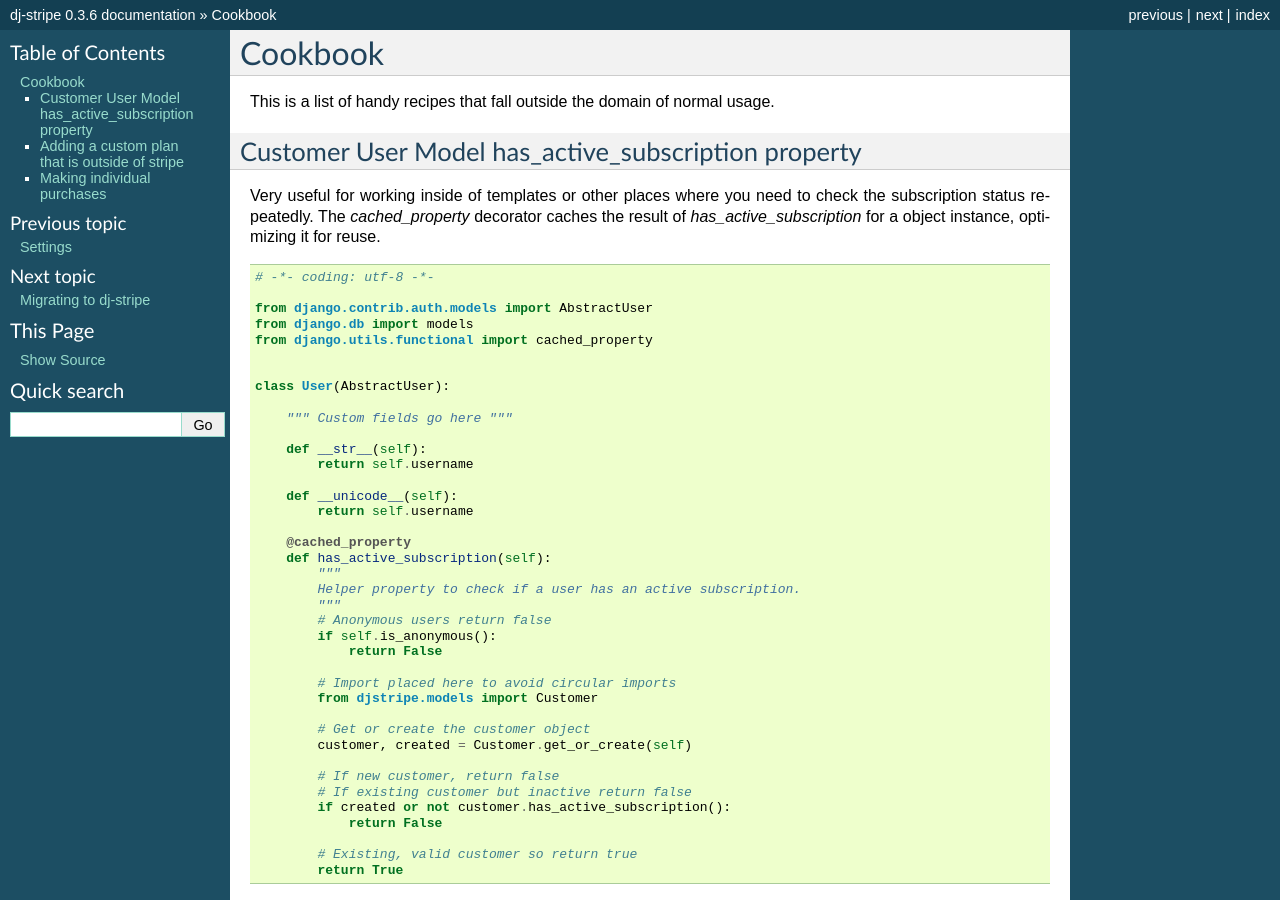
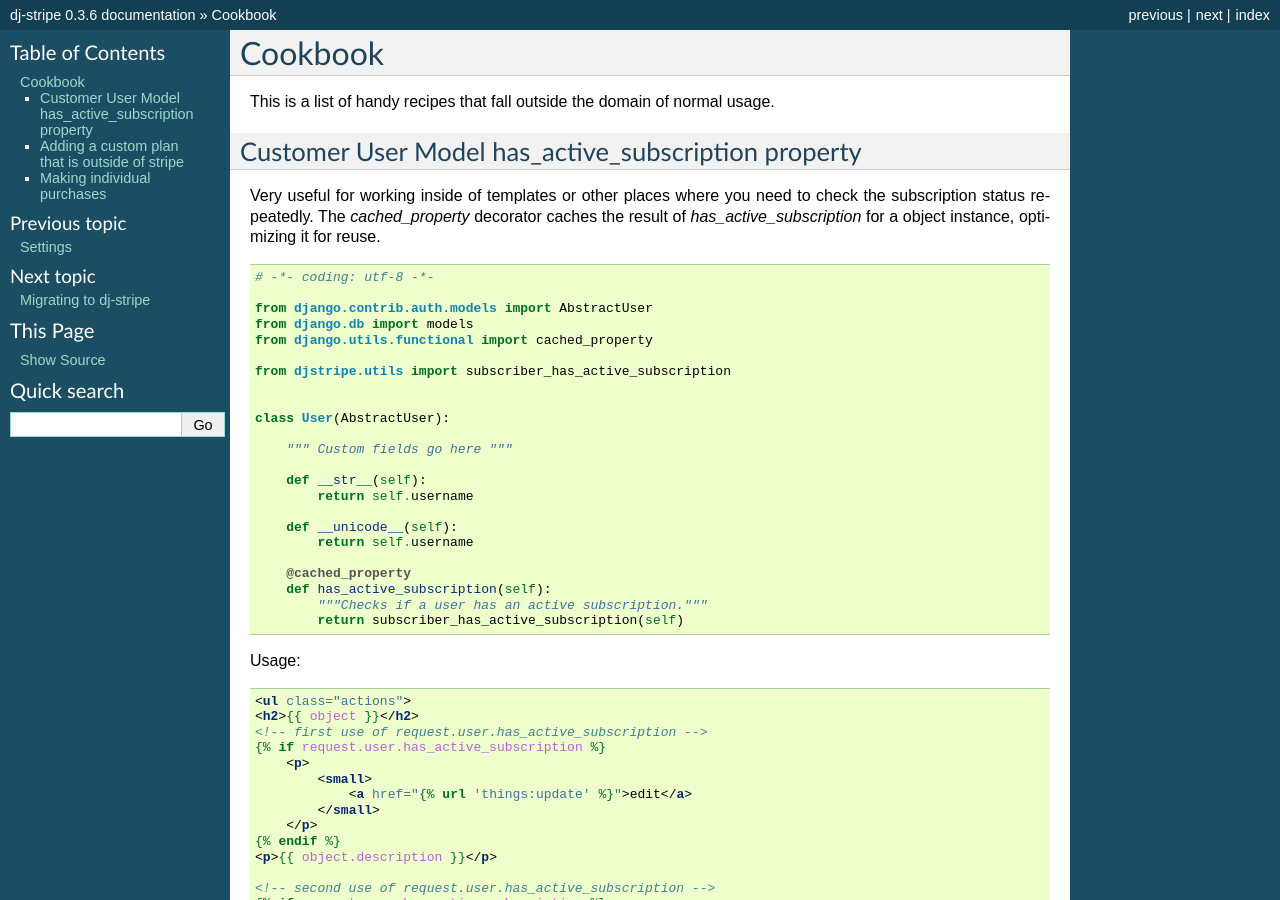
Before and after one commit to dj-stripe/dj-stripe, a Sphinx documentation site: the page built from docs/cookbook.rst, in a window 1280 px wide and 900 px high. Built offline with Sphinx 7.4.7, drawn with Linux system fonts in a browser that asks for light colours.

Commit message:
Changed "has_active_subscription" cookbook item to leverage utils

```diff
--- a/docs/cookbook.rst
+++ b/docs/cookbook.rst
@@ -19,6 +19,8 @@ it for reuse.
     from django.db import models
     from django.utils.functional import cached_property
 
+    from djstripe.utils import subscriber_has_active_subscription
+
 
     class User(AbstractUser):
 
@@ -32,26 +34,8 @@ it for reuse.
 
         @cached_property
         def has_active_subscription(self):
-            """
-            Helper property to check if a user has an active subscription.
-            """
-            # Anonymous users return false
-            if self.is_anonymous():
-                return False
-
-            # Import placed here to avoid circular imports
-            from djstripe.models import Customer
-
-            # Get or create the customer object
-            customer, created = Customer.get_or_create(self)
-
-            # If new customer, return false
-            # If existing customer but inactive return false
-            if created or not customer.has_active_subscription():
-                return False
-
-            # Existing, valid customer so return true
-            return True
+            """Checks if a user has an active subscription."""
+            return subscriber_has_active_subscription(self)
 
 Usage:
 
```
